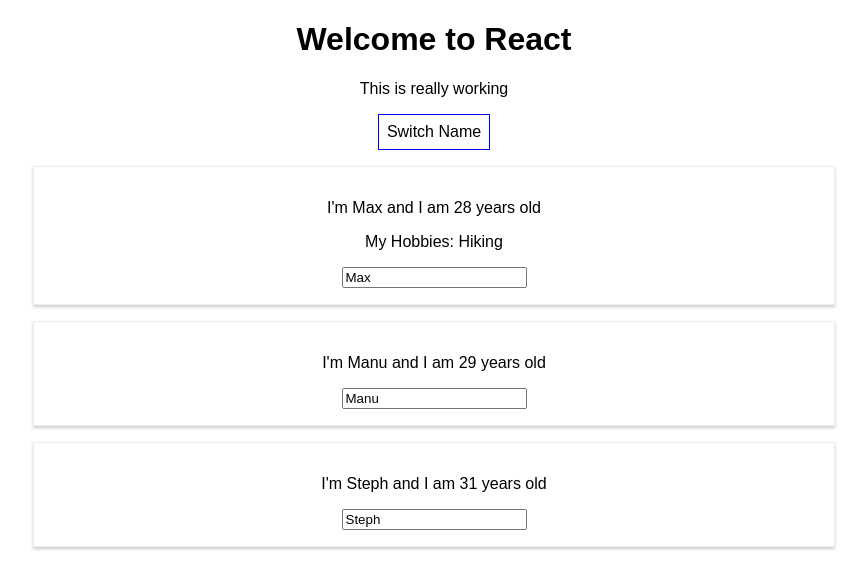
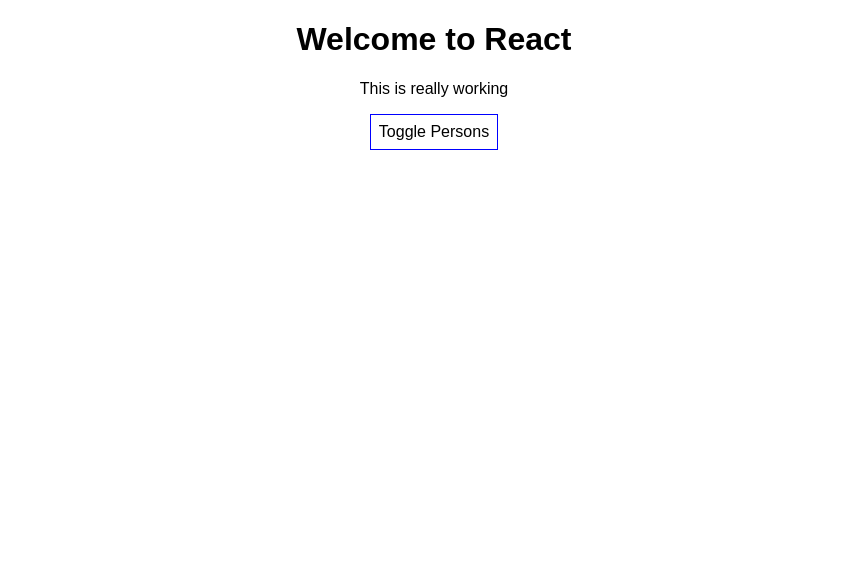
Before and after one commit to alexoanea/react-complete-guide, a React (Create React App) app: page / in a window 1280 px wide. Shown: the top 588 px of the page, without its empty margins (206-1073 px from the left). Built offline with nearby package versions, Linux system fonts and the light colour scheme.

Commit message:
conditional rendering

```diff
--- a/src/App.js
+++ b/src/App.js
@@ -8,8 +8,10 @@
       { name: "Max", age: 28 },
       { name: "Manu", age: 29 },
       { name: "Steph", age: 31 }
-    ]
-  };
+    ],
+    otherState: 'some other value',
+    showPersons: false
+  }
 
   switchNameHandler = newName => {
     this.setState({
@@ -31,6 +33,11 @@
     });
   };
 
+  togglePersonsHandler = () => {
+    const doesShow = this.state.showPersons;
+    this.setState({showPersons: !doesShow});
+  }
+
   render() {
     const style = {
       backgroundColor: "white",
@@ -46,10 +53,12 @@
         <p>This is really working</p>
         <button
           style={style}
-          onClick={() => this.switchNameHandler("Maximilian")}
-        >
-          Switch Name
+          onClick={this.togglePersonsHandler}>
+          Toggle Persons
         </button>
+        {
+          this.state.showPersons === true ?
+            <div>
             <Person
               name={this.state.persons[0].name}
               age={this.state.persons[0].age}
@@ -66,6 +75,8 @@
               name={this.state.persons[2].name}
               age={this.state.persons[2].age}
             />
+          </div> : null
+        }
       </div>
     );
   }
```
Lines whose indentation alone changed are shown as unchanged.
